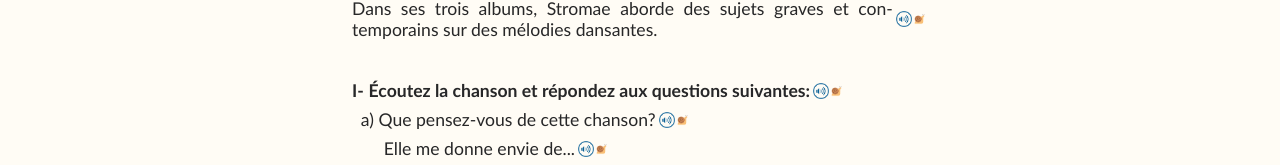
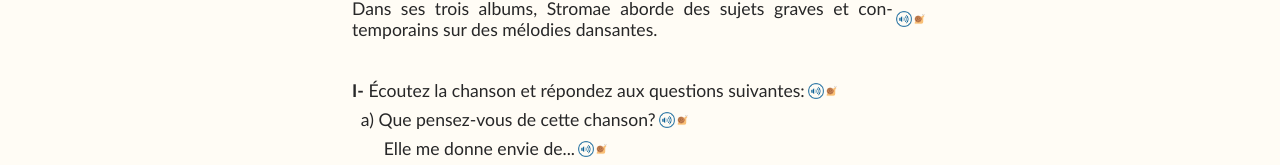
Before and after one commit to JoubertColin/French-Lessons, a plain HTML site: page aula_01.html in a window 1280 px wide. Shown: the part 702-867 px from the top of the page. Drawn offline with Linux system fonts and the light colour scheme; a web font is replaced by a local one.

Commit message:
Update aula_01.html

```diff
--- a/aula_01.html
+++ b/aula_01.html
@@ -114,7 +114,7 @@
             <div class="content-blocks espaco">
                 <div class="content">
                     <p class="par12 negrito">I- </p>
-                    <p class="par negrito esquerda">Écoutez la chanson et répondez aux questions suivantes:</p>
+                    <p class="par">Écoutez la chanson et répondez aux questions suivantes:</p>
                     <img class="elemento-clicavel img-audio" width="16px" height="16px" src="imagens/som91.png" data-audio="sons/frase_007.mp3" alt="Imagem 1">
                     <img class="elemento-clicavel img-audio" width="16px" height="16px" src="imagens/caracol.png" data-audio="sons/frase_007_lenta.mp3" alt="Imagem 1">
                 </div>
```
